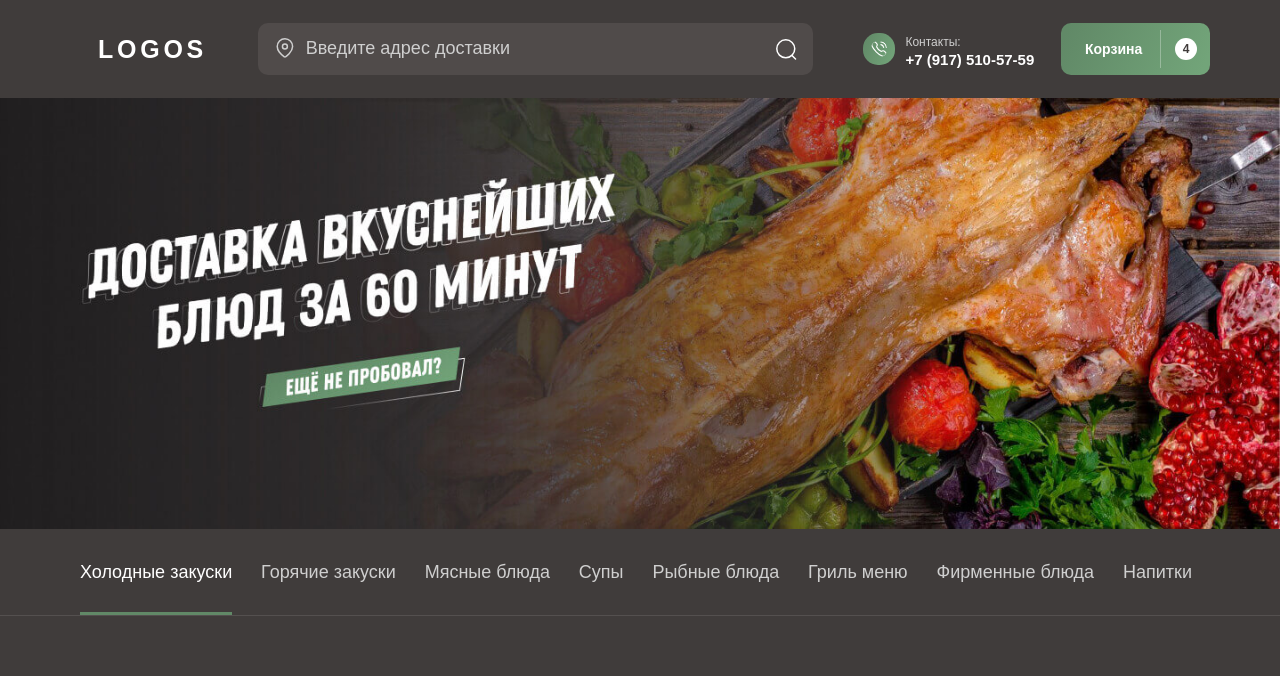
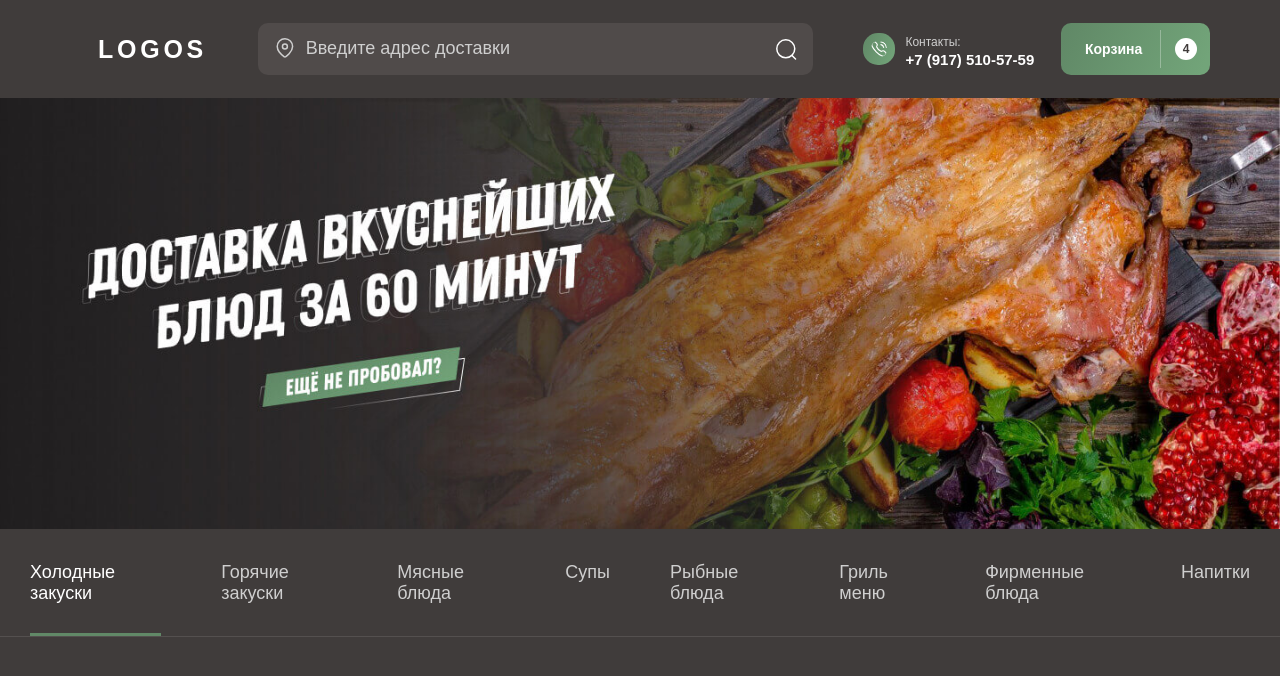
Before and after one commit to Bardooo/Logos, a React (Create React App) app: page / in a window 1280 px wide. Shown: the top 676 px of the page. Built offline with nearby package versions, Linux system fonts and the light colour scheme; a web font is replaced by a local one.

Commit message:
made changes to the navigation

```diff
--- a/src/components/Navigation.tsx
+++ b/src/components/Navigation.tsx
@@ -4,14 +4,16 @@ const Navigation = () => {
   return (
     <div className='navigation'>
       <div className="navigation__inner">
-        <li className="navigation__inner-text active">Холодные закуски</li>
-        <li className="navigation__inner-text">Горячие закуски</li>
-        <li className="navigation__inner-text">Мясные блюда</li>
-        <li className="navigation__inner-text">Супы</li>
-        <li className="navigation__inner-text">Рыбные блюда</li>
-        <li className="navigation__inner-text">Гриль меню</li>
-        <li className="navigation__inner-text">Фирменные блюда</li>
-        <li className="navigation__inner-text">Напитки</li>
+        <ul className="navigation__inner-list">
+          <li className="navigation__inner-list-text active">Холодные закуски</li>
+          <li className="navigation__inner-list-text">Горячие закуски</li>
+          <li className="navigation__inner-list-text">Мясные блюда</li>
+          <li className="navigation__inner-list-text">Супы</li>
+          <li className="navigation__inner-list-text">Рыбные блюда</li>
+          <li className="navigation__inner-list-text">Гриль меню</li>
+          <li className="navigation__inner-list-text">Фирменные блюда</li>
+          <li className="navigation__inner-list-text">Напитки</li>
+        </ul>
       </div>
     </div>
   )
--- a/src/scss/components/_navigation.scss
+++ b/src/scss/components/_navigation.scss
@@ -1,11 +1,12 @@
 .navigation {
 
   &__inner {
+    border-bottom: 1px solid rgba(255, 255, 255, 0.1);
+    &-list {
+      justify-content: center;
       display: flex;
-    justify-content: space-between;
-    padding: 0 88px 0 80px;
-    border-bottom: 1px solid rgba(255, 255, 255, 0.1);
       &-text {
+        margin: 0 30px;
         padding: 29px 0;
         font-weight: 500;
         font-size: 18px;
@@ -19,6 +20,7 @@
       }
     }
   }
+}
 .active {
   color: #FFFFFF;
   border-bottom: 3px solid #618967;
```
Lines whose indentation alone changed are shown as unchanged.
